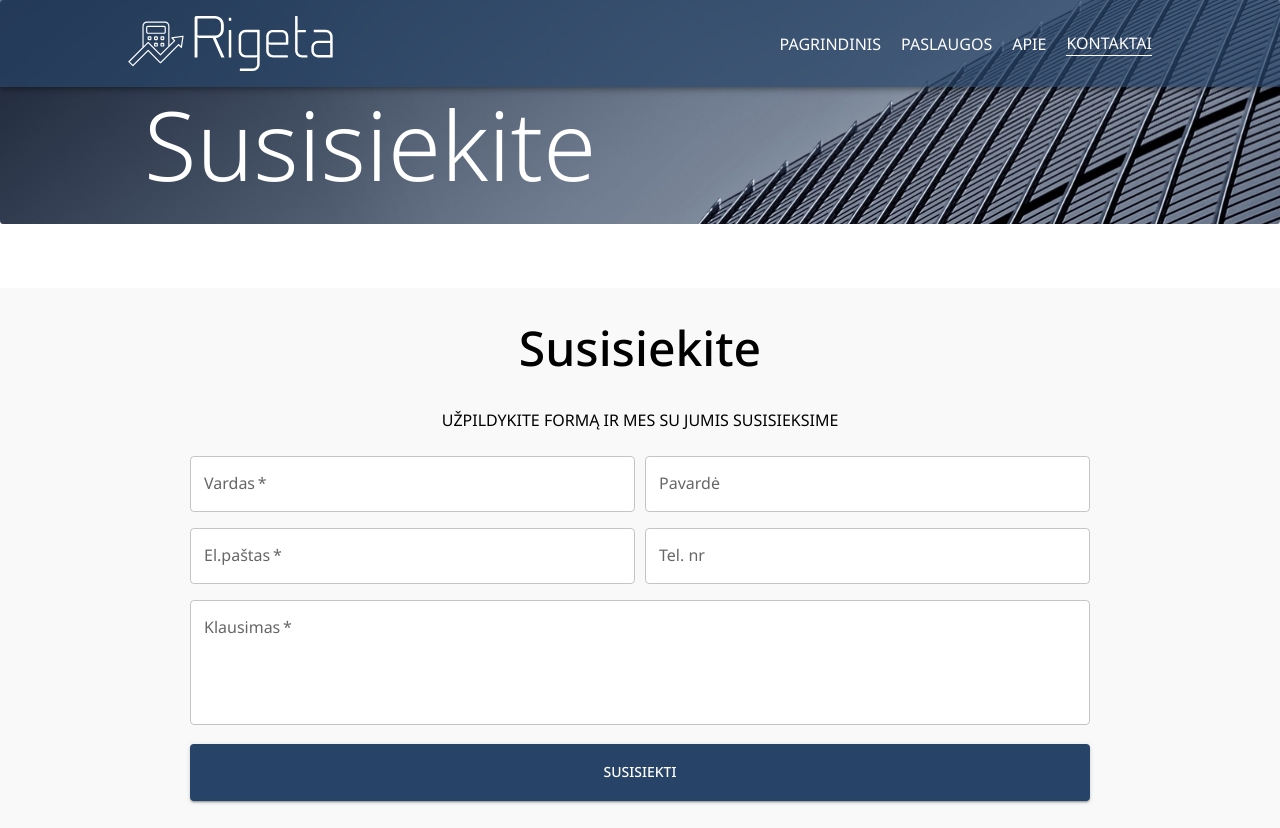
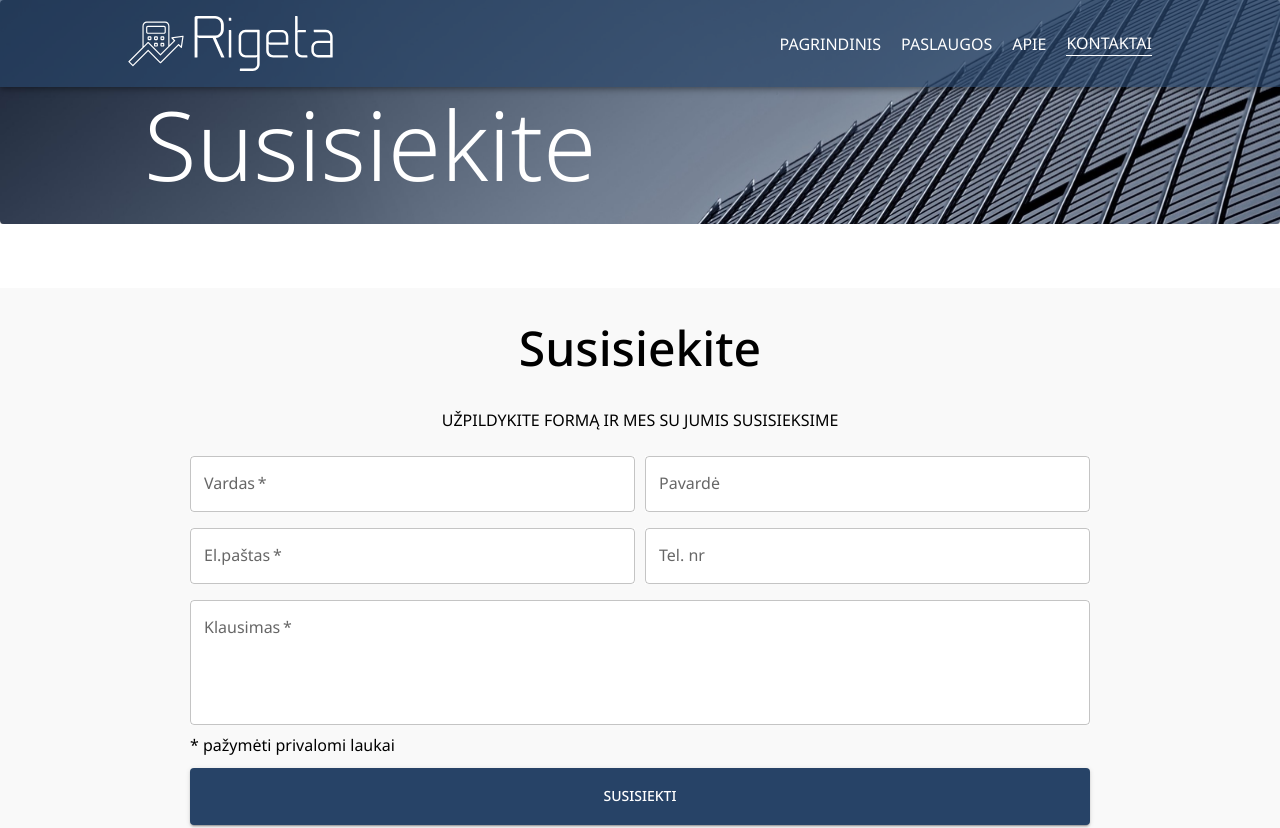
Before and after one commit to augutis44/rigetaSite, a React (Vite) app: page /contacts in a window 1280 px wide. Shown: the top 828 px of the page. Built offline with nearby package versions, Linux system fonts and the light colour scheme.

Commit message:
survey changes

```diff
--- a/src/components/form/Survey.jsx
+++ b/src/components/form/Survey.jsx
@@ -192,6 +192,10 @@ const Survey = () => {
                     }}
                 />
 
+                <Typography>
+                    * pažymėti privalomi laukai
+                </Typography>
+
                 {showSuccess && (
                     <Alert severity="success"
                         sx={{
```
